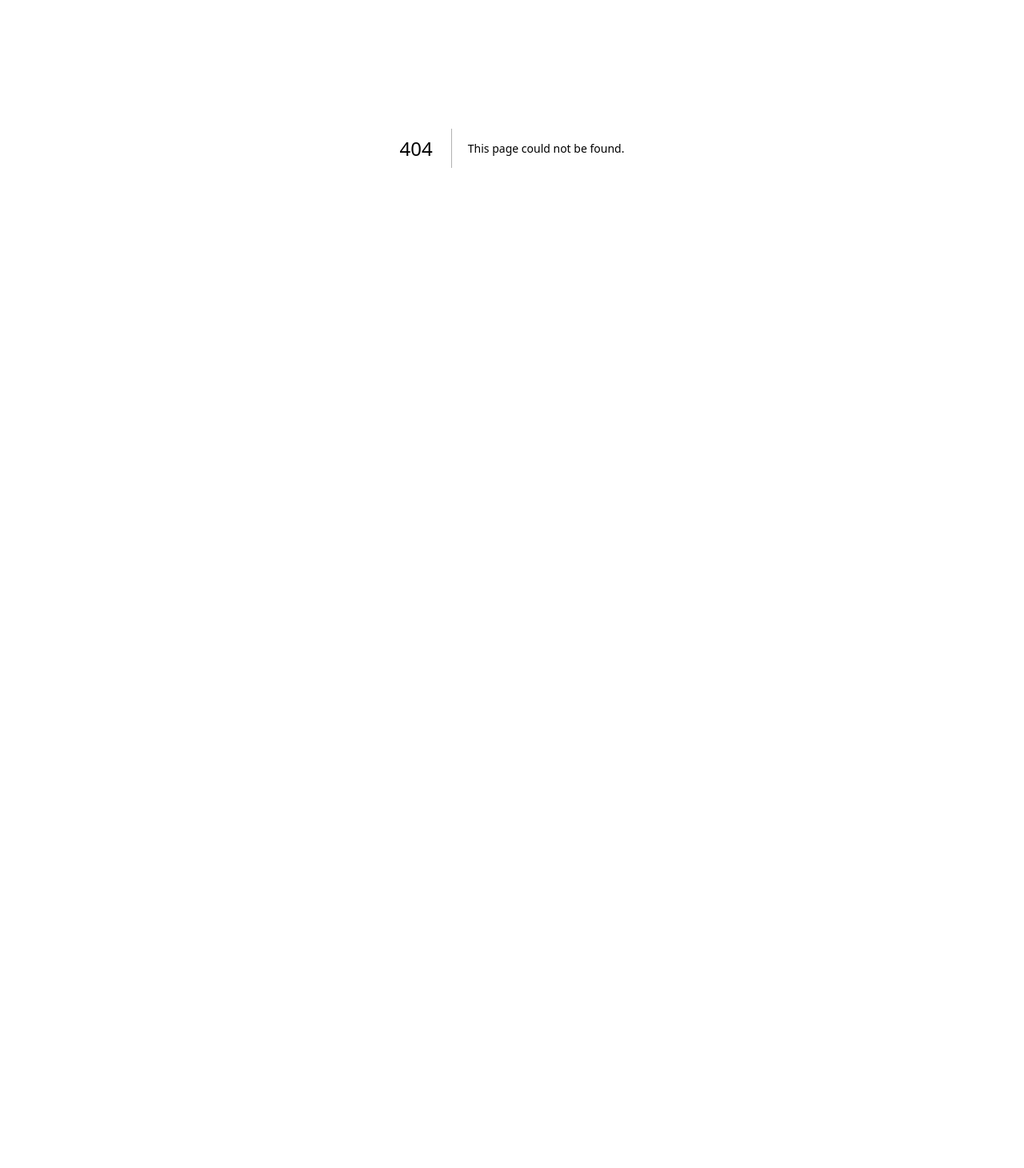
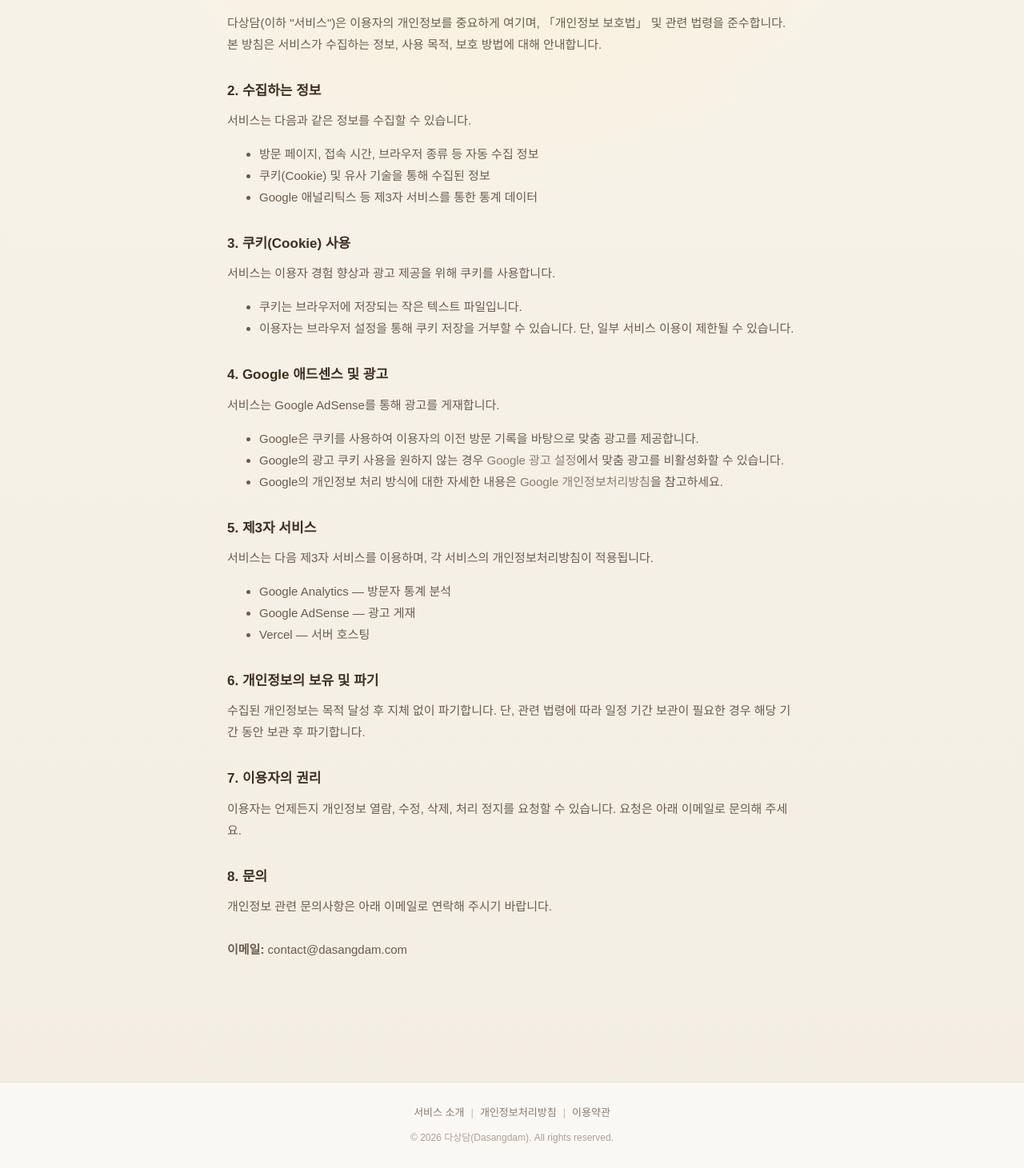
Before and after one commit to inhwoi7/dasangdam-com-top, a Next.js app: page /privacy in a window 1280 px wide. Before the commit this address had no page. Shown: the part 215-1676 px from the top of the page at 80% size. Before the commit the page ends 800 px from the top, so only its background shows below. Built offline with nearby package versions, Linux system fonts and the light colour scheme.

Commit message:
feat: Footer 및 서비스 소개, 개인정보처리방침, 이용약관 페이지 추가

```diff
--- a/app/layout.tsx
+++ b/app/layout.tsx
@@ -1,6 +1,7 @@
 import type { Metadata } from "next";
 import { Geist, Geist_Mono } from "next/font/google";
 import "./globals.css";
+import Footer from "@/components/Footer";  // ← 추가
 
 const geistSans = Geist({
   variable: "--font-geist-sans",
@@ -13,8 +14,8 @@ const geistMono = Geist_Mono({
 });
 
 export const metadata: Metadata = {
-  title: "Create Next App",
-  description: "Generated by create next app",
+  title: "다상담",
+  description: "써니와 함께하는 인생의 지혜로운 쉼터",
 };
 
 export default function RootLayout({
@@ -24,10 +25,13 @@ export default function RootLayout({
 }>) {
   return (
     <html
-      lang="en"
+      lang="ko"
       className={`${geistSans.variable} ${geistMono.variable} h-full antialiased`}
     >
-      <body className="min-h-full flex flex-col">{children}</body>
+      <body className="min-h-full flex flex-col">
+        {children}
+        <Footer />  {/* ← 추가 */}
+      </body>
     </html>
   );
 }
--- /dev/null
+++ b/app/privacy/page.tsx
@@ -0,0 +1,93 @@
+export default function PrivacyPage() {
+  return (
+    <main style={{ maxWidth: "760px", margin: "0 auto", padding: "60px 24px" }}>
+      <h1 style={{ fontSize: "26px", fontWeight: "700", color: "#3d2f22", marginBottom: "8px" }}>
+        개인정보처리방침
+      </h1>
+      <p style={{ color: "#9c8878", fontSize: "14px", marginBottom: "40px" }}>
+        최종 업데이트: 2026년 1월 1일
+      </p>
+
+      <Section title="1. 개요">
+        다상담(이하 &quot;서비스&quot;)은 이용자의 개인정보를 중요하게 여기며, 「개인정보 보호법」 및 관련 법령을
+        준수합니다. 본 방침은 서비스가 수집하는 정보, 사용 목적, 보호 방법에 대해 안내합니다.
+      </Section>
+
+      <Section title="2. 수집하는 정보">
+        서비스는 다음과 같은 정보를 수집할 수 있습니다.
+        <ul>
+          <li>방문 페이지, 접속 시간, 브라우저 종류 등 자동 수집 정보</li>
+          <li>쿠키(Cookie) 및 유사 기술을 통해 수집된 정보</li>
+          <li>Google 애널리틱스 등 제3자 서비스를 통한 통계 데이터</li>
+        </ul>
+      </Section>
+
+      <Section title="3. 쿠키(Cookie) 사용">
+        서비스는 이용자 경험 향상과 광고 제공을 위해 쿠키를 사용합니다.
+        <ul>
+          <li>쿠키는 브라우저에 저장되는 작은 텍스트 파일입니다.</li>
+          <li>이용자는 브라우저 설정을 통해 쿠키 저장을 거부할 수 있습니다. 단, 일부 서비스 이용이 제한될 수 있습니다.</li>
+        </ul>
+      </Section>
+
+      <Section title="4. Google 애드센스 및 광고">
+        서비스는 Google AdSense를 통해 광고를 게재합니다.
+        <ul>
+          <li>Google은 쿠키를 사용하여 이용자의 이전 방문 기록을 바탕으로 맞춤 광고를 제공합니다.</li>
+          <li>Google의 광고 쿠키 사용을 원하지 않는 경우{" "}
+            <a href="https://www.google.com/settings/ads" target="_blank" rel="noopener noreferrer"
+              style={{ color: "#8c7b6b" }}>
+              Google 광고 설정
+            </a>
+            에서 맞춤 광고를 비활성화할 수 있습니다.
+          </li>
+          <li>Google의 개인정보 처리 방식에 대한 자세한 내용은{" "}
+            <a href="https://policies.google.com/privacy" target="_blank" rel="noopener noreferrer"
+              style={{ color: "#8c7b6b" }}>
+              Google 개인정보처리방침
+            </a>
+            을 참고하세요.
+          </li>
+        </ul>
+      </Section>
+
+      <Section title="5. 제3자 서비스">
+        서비스는 다음 제3자 서비스를 이용하며, 각 서비스의 개인정보처리방침이 적용됩니다.
+        <ul>
+          <li>Google Analytics — 방문자 통계 분석</li>
+          <li>Google AdSense — 광고 게재</li>
+          <li>Vercel — 서버 호스팅</li>
+        </ul>
+      </Section>
+
+      <Section title="6. 개인정보의 보유 및 파기">
+        수집된 개인정보는 목적 달성 후 지체 없이 파기합니다. 단, 관련 법령에 따라 일정 기간 보관이 필요한 경우
+        해당 기간 동안 보관 후 파기합니다.
+      </Section>
+
+      <Section title="7. 이용자의 권리">
+        이용자는 언제든지 개인정보 열람, 수정, 삭제, 처리 정지를 요청할 수 있습니다. 요청은 아래 이메일로
+        문의해 주세요.
+      </Section>
+
+      <Section title="8. 문의">
+        개인정보 관련 문의사항은 아래 이메일로 연락해 주시기 바랍니다.
+        <br /><br />
+        <strong>이메일:</strong> contact@dasangdam.com
+      </Section>
+    </main>
+  );
+}
+
+function Section({ title, children }: { title: string; children: React.ReactNode }) {
+  return (
+    <section style={{ marginBottom: "32px" }}>
+      <h2 style={{ fontSize: "17px", fontWeight: "600", color: "#3d2f22", marginBottom: "10px" }}>
+        {title}
+      </h2>
+      <div style={{ fontSize: "15px", color: "#6b5c4e", lineHeight: "1.8" }}>
+        {children}
+      </div>
+    </section>
+  );
+}
--- /dev/null
+++ b/components/Footer.tsx
@@ -0,0 +1,36 @@
+import Link from "next/link";
+
+export default function Footer() {
+  return (
+    <footer style={{
+      borderTop: "1px solid #e8e0d5",
+      marginTop: "60px",
+      padding: "28px 24px",
+      textAlign: "center",
+      backgroundColor: "#faf8f5",
+    }}>
+      <nav style={{
+        display: "flex",
+        justifyContent: "center",
+        gap: "8px",
+        flexWrap: "wrap",
+        marginBottom: "12px",
+      }}>
+        <Link href="/about" style={{ color: "#8c7b6b", fontSize: "13px", textDecoration: "none" }}>
+          서비스 소개
+        </Link>
+        <span style={{ color: "#c8b8a8", fontSize: "13px" }}>|</span>
+        <Link href="/privacy" style={{ color: "#8c7b6b", fontSize: "13px", textDecoration: "none" }}>
+          개인정보처리방침
+        </Link>
+        <span style={{ color: "#c8b8a8", fontSize: "13px" }}>|</span>
+        <Link href="/terms" style={{ color: "#8c7b6b", fontSize: "13px", textDecoration: "none" }}>
+          이용약관
+        </Link>
+      </nav>
+      <p style={{ color: "#b0a090", fontSize: "12px", margin: 0 }}>
+        © 2026 다상담(Dasangdam). All rights reserved.
+      </p>
+    </footer>
+  );
+}
```
Also changed, not shown: app/about/page.tsx (added, +44 -0 lines), app/terms/page.tsx (added, +51 -0 lines).
